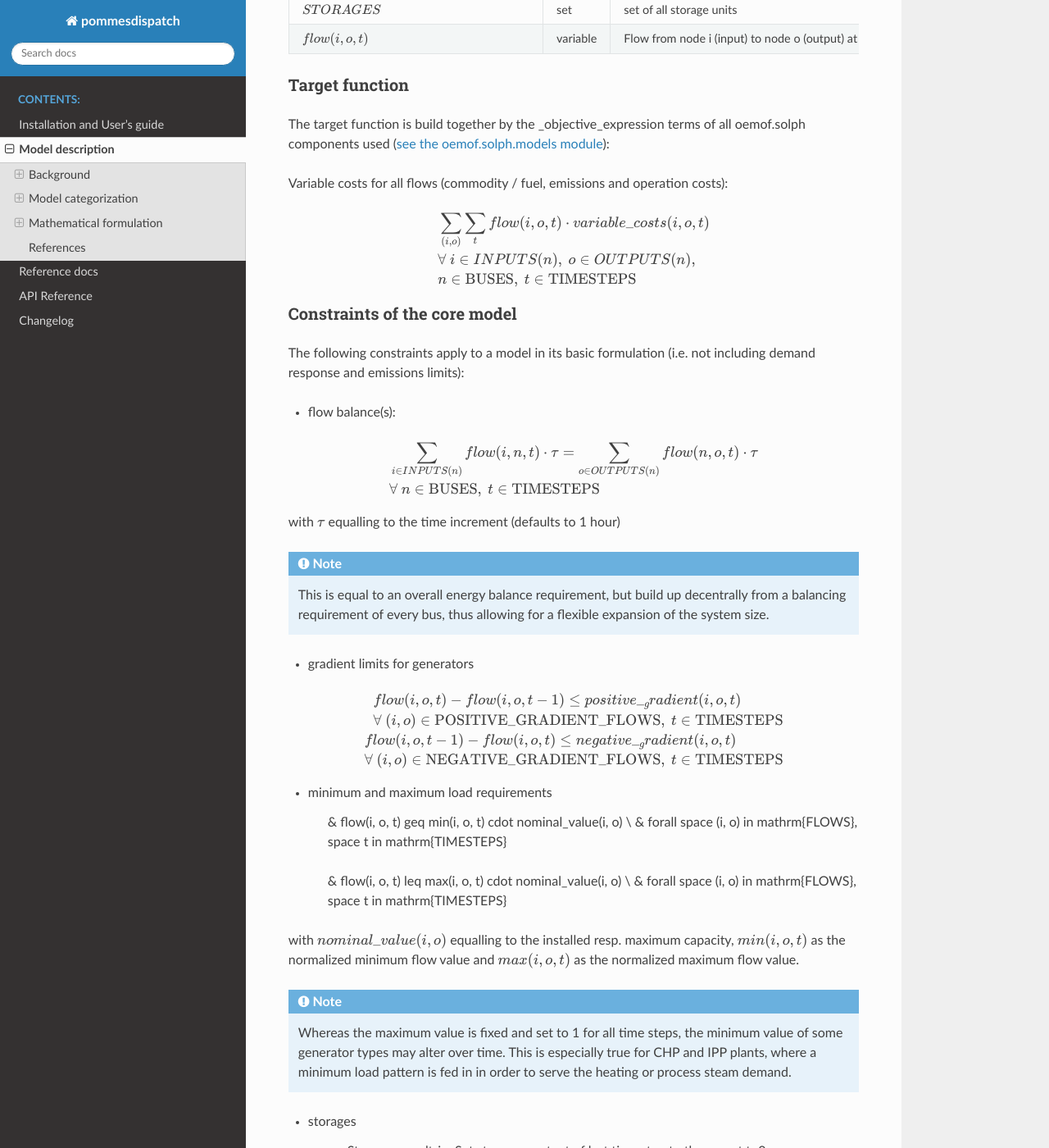
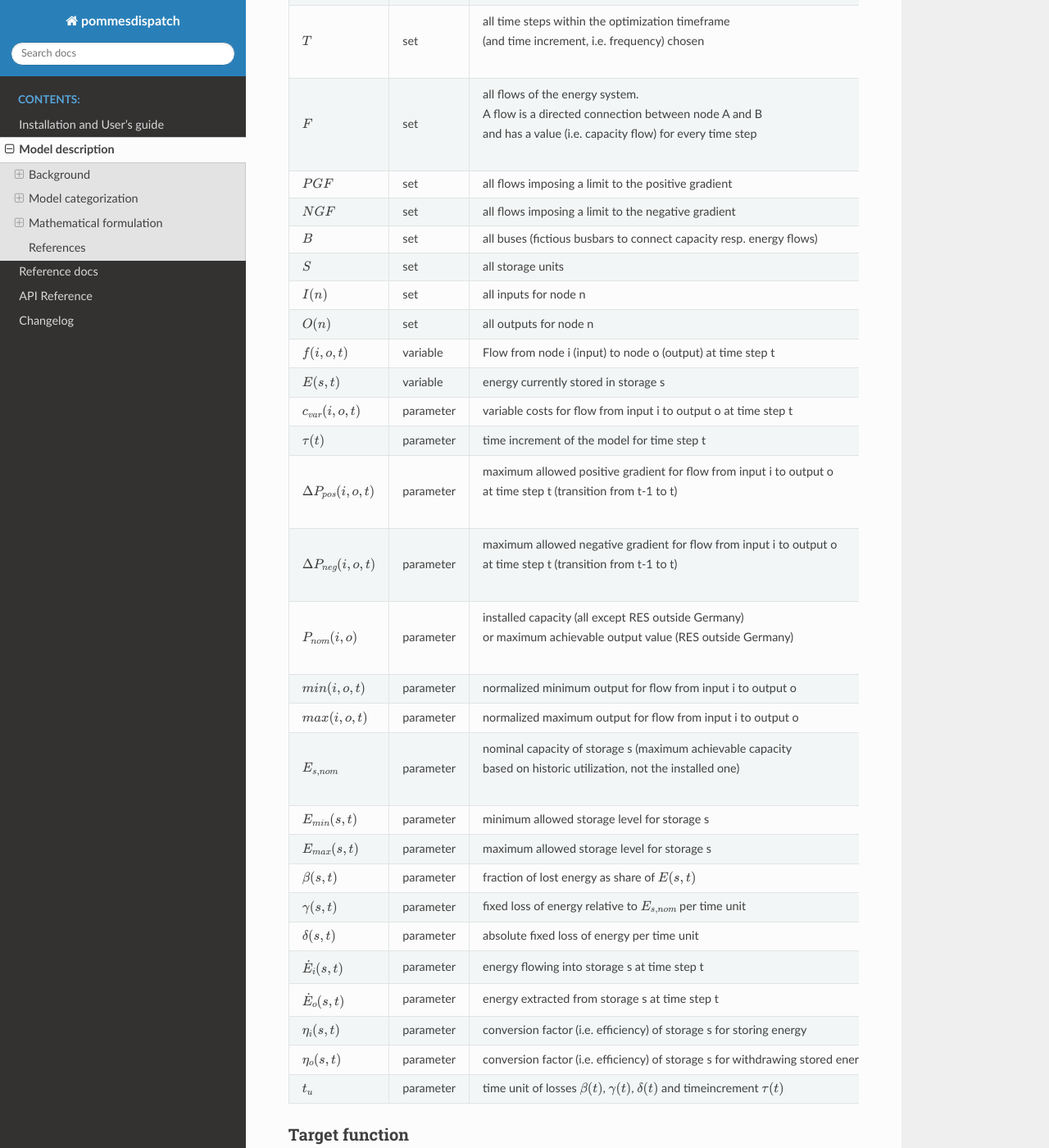
Before and after one commit to pommes-public/pommesdispatch, a Sphinx documentation site: the page built from docs/model.rst, in a window 1280 px wide and 1400 px high, scrolled down 5909 px. Shown: the whole window at 82% size. Built offline with Sphinx 7.4.7 and the Read the Docs theme 2.0.0, drawn with Linux system fonts in a browser that asks for light colours; some of the changed text lies outside the part shown.

Commit message:
add first draft of math model formulation (cont.)

````diff
--- a/docs/model.rst
+++ b/docs/model.rst
@@ -231,43 +231,78 @@
 
 Mathematical formulation
 ------------------------
+
 All constraints formulations can be found in the
 `oemof.solph documentation <https://oemof-solph.readthedocs.io/en/latest/reference/oemof.solph.html>`_.
 We'll provide a complete mathematical description for the parts we
 used here soon.
 
-Sets and variables
-++++++++++++++++++
+Nomenclature
+++++++++++++
 
-.. csv-table::
+.. csv-table:: Sets, variables and parameters
     :header: **name**, **type**, **description**
+    :widths: 15, 15, 70
 
-    ":math:`NODES`", "set", "all nodes of the energy system. This comprises (among others) Sources, Sinks, Buses, Transformers and Generic Storages"
-    ":math:`TIMESTEPS`", "set", "all timesteps within the optimization timeframe (and time increment, i.e. frequency) chosen"
-    ":math:`FLOWS`", "set", "all flows of the energy system. A flow is a directed connection between node A and B and has a value (i.e. capacity flow) for every timestep"
-    ":math:`POSITIVE\_GRADIENT\_FLOWS`", "set", "all flows imposing a limit to the positive gradient"
-    ":math:`NEGATIVE\_GRADIENT\_FLOWS`", "set", "all flows imposing a limit to the negative gradient"
-    ":math:`STORAGES`", "set", "set of all storage units"
-    ":math:`flow(i,o,t)`", "variable", "Flow from node i (input) to node o (output) at timestep t"
+    ":math:`N`", "set", "| all nodes of the energy system.
+    | This comprises Sources, Sinks, Buses, Transformers,
+    | Generic Storages and optionally DSMSinks"
+    ":math:`T`", "set", "| all time steps within the optimization timeframe
+    | (and time increment, i.e. frequency) chosen"
+    ":math:`F`", "set", "| all flows of the energy system.
+    | A flow is a directed connection between node A and B
+    | and has a value (i.e. capacity flow) for every time step"
+    ":math:`PGF`", "set", "all flows imposing a limit to the positive gradient"
+    ":math:`NGF`", "set", "all flows imposing a limit to the negative gradient"
+    ":math:`B`", "set", "all buses (fictious busbars to connect capacity resp. energy flows)"
+    ":math:`S`", "set", "all storage units"
+    ":math:`I(n)`", "set", "all inputs for node n"
+    ":math:`O(n)`", "set", "all outputs for node n"
+    ":math:`f(i,o,t)`", "variable", "Flow from node i (input) to node o (output) at time step t"
+    ":math:`E(s, t)`", "variable", "energy currently stored in storage s"
+    ":math:`c_{var}(i, o, t)`", "parameter", "variable costs for flow from input i to output o at time step t"
+    ":math:`\tau(t)`", "parameter", "time increment of the model for time step t"
+    ":math:`\Delta P_{pos}(i, o, t)`", "parameter", "| maximum allowed positive gradient for flow from input i to output o
+    | at time step t (transition from t-1 to t)"
+    ":math:`\Delta P_{neg}(i, o, t)`", "parameter", "| maximum allowed negative gradient for flow from input i to output o
+    | at time step t (transition from t-1 to t)"
+    ":math:`P_{nom}(i, o)`", "parameter", "| installed capacity (all except RES outside Germany)
+    | or maximum achievable output value (RES outside Germany)"
+    ":math:`min(i, o, t)`", "parameter", "normalized minimum output for flow from input i to output o"
+    ":math:`max(i, o, t)`", "parameter", "normalized maximum output for flow from input i to output o"
+    ":math:`E_{s, nom}`", "parameter", "| nominal capacity of storage s (maximum achievable capacity
+    | based on historic utilization, not the installed one)"
+    ":math:`E_{min}(s, t)`", "parameter", "minimum allowed storage level for storage s"
+    ":math:`E_{max}(s, t)`", "parameter", "maximum allowed storage level for storage s"
+    ":math:`\beta(s, t)`", "parameter", "fraction of lost energy as share of :math:`E(s, t)`"
+    ":math:`\gamma(s, t)`", "parameter", "fixed loss of energy relative to :math:`E_{s, nom}` per time unit"
+    ":math:`\delta(s, t)`", "parameter", "absolute fixed loss of energy per time unit"
+    ":math:`\dot{E}_i(s, t)`", "parameter", "energy flowing into storage s at time step t"
+    ":math:`\dot{E}_o(s, t)`", "parameter", "energy extracted from storage s at time step t"
+    ":math:`\eta_i(s, t)`", "parameter", "conversion factor (i.e. efficiency) of storage s for storing energy"
+    ":math:`\eta_o(s, t)`", "parameter", "conversion factor (i.e. efficiency) of storage s for withdrawing stored energy"
+    ":math:`t_u`", "parameter", "time unit of losses :math:`\beta(t)`, :math:`\gamma(t)`, :math:`\delta(t)` and timeincrement :math:`\tau(t)`"
 
 
 Target function
 +++++++++++++++
 The target function is build together by the _objective_expression terms of all
-oemof.solph components used (`see the oemof.solph.models module <https://github.com/oemof/oemof-solph/blob/d7ca5aa440d4f8c0f88e464eed3678f6d08e1d14/src/oemof/solph/models.py>`_):
+oemof.solph components used (
+`see the oemof.solph.models module <https://github.com/oemof/oemof-solph/blob/dev/src/oemof/solph/models.py>`_):
 
 
 Variable costs for all flows (commodity / fuel, emissions and operation costs):
 
 .. math::
 
-    & \sum_{(i,o)} \sum_t flow(i, o, t) \cdot variable\_costs(i, o, t) \\
-    & \forall \space i \in INPUTS(n), \space o \in OUTPUTS(n), \\
-    & n \in \mathrm{BUSES}, \space t \in \mathrm{TIMESTEPS}
+    & \sum_{(i,o)} \sum_t f(i, o, t) \cdot c_{var}(i, o, t) \\
+    & \forall \space i \in I(n), \space o \in O(n), \\
+    & n \in \mathrm{B}, \space t \in \mathrm{T}
 
 
 Constraints of the core model
 +++++++++++++++++++++++++++++
+
 The following constraints apply to a model in its basic formulation (i.e.
 not including demand response and emissions limits):
 
@@ -275,11 +310,11 @@
 
 .. math::
 
-    & \sum_{i \in INPUTS(n)} flow(i, n, t) \cdot \tau
-    = \sum_{o \in OUTPUTS(n)} flow(n, o, t) \cdot \tau \\
-    & \forall \space n \in \mathrm{BUSES}, \space t \in \mathrm{TIMESTEPS}
+    & \sum_{i \in I(n)} f(i, n, t) \cdot \tau(t)
+    = \sum_{o \in O(n)} f(n, o, t) \cdot \tau(t) \\
+    & \forall \space n \in \mathrm{B}, \space t \in \mathrm{T}
 
-with :math:`\tau` equalling to the time increment (defaults to 1 hour)
+with :math:`\tau(t)` equalling to the time increment (defaults to 1 hour)
 
 .. note::
 
@@ -291,30 +326,31 @@
 
 .. math::
 
-    & flow(i, o, t) - flow(i, o, t-1) \leq positive\__gradient(i, o, t) \\
-    & \forall \space (i, o) \in \mathrm{POSITIVE\_GRADIENT\_FLOWS}, \space t \in \mathrm{TIMESTEPS}
-
-
-    & flow(i, o, t-1) - flow(i, o, t) \leq negative\__gradient(i, o, t) \\
-    & \forall \space (i, o) \in \mathrm{NEGATIVE\_GRADIENT\_FLOWS}, \space t \in \mathrm{TIMESTEPS}
+    & f(i, o, t) - f(i, o, t-1) \leq \Delta P_{pos}(i, o, t) \\
+    & \forall \space (i, o) \in \mathrm{PGF},
+    \space t \in \mathrm{T} \\
+    & \\
+    & f(i, o, t-1) - f(i, o, t) \leq \Delta P_{neg}(i, o, t) \\
+    & \forall \space (i, o) \in \mathrm{NGF},
+    \space t \in \mathrm{T}
 
 
 * minimum and maximum load requirements
 
-    & flow(i, o, t) \geq min(i, o, t) \cdot nominal\_value(i, o) \\
-    & \forall \space (i, o) \in \mathrm{FLOWS}, \space t \in \mathrm{TIMESTEPS}
+    & f(i, o, t) \geq min(i, o, t) \cdot P_{nom}(i, o) \\
+    & \forall \space (i, o) \in \mathrm{F}, \space t \in \mathrm{T} \\
+    & \\
+    & f(i, o, t) \leq max(i, o, t) \cdot P_{nom}(i, o) \\
+    & \forall \space (i, o) \in \mathrm{F}, \space t \in \mathrm{T}
 
-    & flow(i, o, t) \leq max(i, o, t) \cdot nominal\_value(i, o) \\
-    & \forall \space (i, o) \in \mathrm{FLOWS}, \space t \in \mathrm{TIMESTEPS}
-
-with :math:`nominal\_value(i, o)` equalling to the installed resp. maximum capacity,
+with :math:`P_{nom}(i, o)` equalling to the installed resp. maximum capacity,
 :math:`min(i, o, t)` as the normalized minimum flow value and :math:`max(i, o, t)`
 as the normalized maximum flow value.
 
 .. note::
 
-    Whereas the maximum value is fixed and set to 1 for all time steps, the minimum
-    value of some generator types may alter over time.
+    Whereas the maximum value is fixed and set to 1 for all units and time steps,
+    the minimum value of some generator types may alter over time.
     This is especially true for CHP and IPP plants, where a minimum load pattern
     is fed in in order to serve the heating or process steam demand.
 
@@ -325,73 +361,35 @@
 
     .. math::
 
-        E(|T|) = &E(-1)
+        E(s, | \mathrm{T} |) = &E(s, -1)
 
     * Storage balance:
 
     .. math::
 
-        & E(t) = &E(t-1) \cdot
-        (1 - \beta(t)) ^{\tau(t)/(t_u)} \\
-        & - \gamma(t)\cdot E_{nom} \cdot {\tau(t)/(t_u)} \\
+        & E(s, t) = &E(s, t-1) \cdot (1 - \beta(s, t)) ^{\tau(t)/(t_u)} \\
+        & - \gamma(s, t)\cdot E_{s, nom} \cdot {\tau(t)/(t_u)} \\
         & - \delta(t) \cdot {\tau(t)/(t_u)} \\
-        & - \frac{\dot{E}_o(t)}{\eta_o(t)} \cdot \tau(t) \\
-        & + \dot{E}_i(t) \cdot \eta_i(t) \cdot \tau(t) \\
+        & - \frac{\dot{E}_o(s, t)}{\eta_o(s, t)} \cdot \tau(t) \\
+        & + \dot{E}_i(s, t) \cdot \eta_i(s, t) \cdot \tau(t) \\
         & \forall \space t in mathrm{TIMESTEPS}
 
     * Storage level limits:
 
     .. math::
 
-        & E_{min} \leq E(t) \leq E_{max} \\
+        & E_{s, min} \leq E(s, t) \leq E_{s, max} \\
         & \forall \space t in mathrm{TIMESTEPS}
 
 
+Constraints for core model extensions
++++++++++++++++++++++++++++++++++++++
 
-    =========================== ======================= =========
-    symbol                      explanation             attribute
-    =========================== ======================= =========
-    :math:`E(t)`                energy currently stored `storage_content`
-    :math:`E_{nom}`             nominal capacity of     `nominal_storage_capacity`
-                                the energy storage
-    :math:`c(-1)`               state before            `initial_storage_level`
-                                initial time step
-    :math:`c_{min}(t)`          minimum allowed storage `min_storage_level[t]`
-    :math:`c_{max}(t)`          maximum allowed storage `max_storage_level[t]`
-    :math:`\beta(t)`            fraction of lost energy `loss_rate[t]`
-                                as share of
-                                :math:`E(t)`
-                                per time unit
-    :math:`\gamma(t)`           fixed loss of energy    `fixed_losses_relative[t]`
-                                relative to
-                                :math:`E_{nom}` per
-                                time unit
-    :math:`\delta(t)`           absolute fixed loss     `fixed_losses_absolute[t]`
-                                of energy per
-                                time unit
-    :math:`\dot{E}_i(t)`        energy flowing in       `inputs`
-    :math:`\dot{E}_o(t)`        energy flowing out      `outputs`
-    :math:`\eta_i(t)`           conversion factor       `inflow_conversion_factor[t]`
-                                (i.e. efficiency)
-                                when storing energy
-    :math:`\eta_o(t)`           conversion factor when  `outflow_conversion_factor[t]`
-                                (i.e. efficiency)
-                                taking stored energy
-    :math:`\tau(t)`             duration of time step
-    :math:`t_u`                 time unit of losses
-                                :math:`\beta(t)`,
-                                :math:`\gamma(t)`
-                                :math:`\delta(t)` and
-                                timeincrement
-                                :math:`\tau(t)`
-    =========================== ======================= =========
-
-## Constraints for core model extensions
 The following constraints are not part of the core model and were individually formulated though the emissions limit as well as the investment budget limit are available as predefined Pyomo constraints within `oemof.solph.constraints`.
 
 ### Emissions limit
 ```math
-\sum_{(i,o)} \sum_t flow(i, o, t) \cdot \tau \cdot emission\_factor(i, o) \leq emission\_limit
+\sum_{(i,o)} \sum_t f(i, o, t) \cdot \tau(t) \cdot emission\_factor(i, o) \leq emission\_limit
 ```
 
 ### Investment budget limit
````
